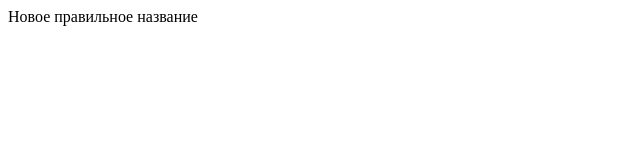
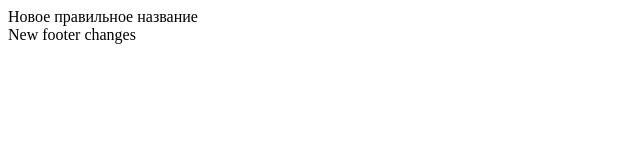
Before and after one commit to svetlanajp/tmp-conf-repo, a plain HTML site: page index.html in a window 1280 px wide. Shown: the whole page, without its empty margins (0-640 px from the left). Drawn offline with Linux system fonts and the light colour scheme.

Commit message:
Update index.html

```diff
--- a/index.html
+++ b/index.html
@@ -14,6 +14,6 @@
     <main></main>
 
     <!-- footer -->
-    <footer></footer>
+    <footer>New footer changes</footer>
   </body>
 </html>
```
